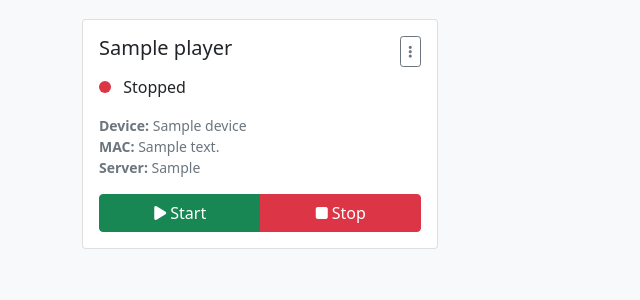
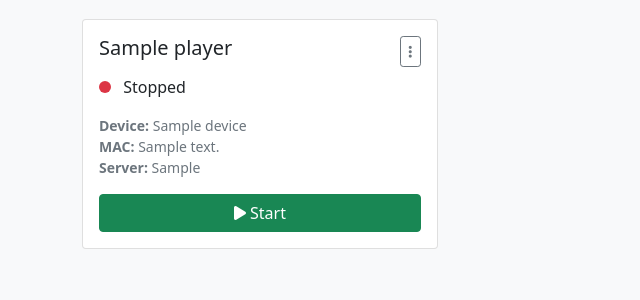
Before and after one commit to chrisuthe/squeezelite-docker, a Flask app: template app/templates/index.html in a window 1280 px wide. Shown: the part 187-487 px from the top of the page, without its empty margins (0-640 px from the left). Run offline with Flask 3, Linux system fonts and the light colour scheme; the template is opened without the code that fills it: most values are stand-ins (such as "Sample title", 1, 10 or a date in 2020); parts of the project's set-up code (start-up, migrations or seed data) failed here and were passed over; some libraries are stand-ins or nearby versions.

Commit message:
Clearer Buttons
Button for start/stop now only displays one or the other vs both all the time.

```diff
--- a/app/templates/index.html
+++ b/app/templates/index.html
@@ -105,11 +105,11 @@
                                         </small>
                                     </div>
 
-                                    <div class="btn-group w-100" role="group">
-                                        <button class="btn btn-success btn-action start-btn" data-player="{{ name }}" onclick="startPlayer('{{ name }}')">
+                                    <div class="d-grid">
+                                        <button class="btn btn-success btn-action start-btn {% if statuses.get(name) %}d-none{% endif %}" data-player="{{ name }}" onclick="startPlayer('{{ name }}')">
                                             <i class="fas fa-play me-1"></i>Start
                                         </button>
-                                        <button class="btn btn-danger btn-action stop-btn" data-player="{{ name }}" onclick="stopPlayer('{{ name }}')">
+                                        <button class="btn btn-danger btn-action stop-btn {% if not statuses.get(name) %}d-none{% endif %}" data-player="{{ name }}" onclick="stopPlayer('{{ name }}')">
                                             <i class="fas fa-stop me-1"></i>Stop
                                         </button>
                                     </div>
@@ -192,14 +192,22 @@
             for (const [playerName, isRunning] of Object.entries(statuses)) {
                 const statusIndicator = document.getElementById(`status-${playerName}`);
                 const statusText = document.getElementById(`status-text-${playerName}`);
+                const startBtn = document.querySelector(`[data-player="${playerName}"].start-btn`);
+                const stopBtn = document.querySelector(`[data-player="${playerName}"].stop-btn`);
 
                 if (statusIndicator && statusText) {
                     if (isRunning) {
                         statusIndicator.className = 'status-indicator status-running';
                         statusText.textContent = 'Running';
+                        // Hide start button, show stop button
+                        if (startBtn) startBtn.classList.add('d-none');
+                        if (stopBtn) stopBtn.classList.remove('d-none');
                     } else {
                         statusIndicator.className = 'status-indicator status-stopped';
                         statusText.textContent = 'Stopped';
+                        // Show start button, hide stop button
+                        if (startBtn) startBtn.classList.remove('d-none');
+                        if (stopBtn) stopBtn.classList.add('d-none');
                     }
                 }
             }
@@ -228,13 +236,23 @@
 
         function setButtonLoading(playerName, action, loading) {
             const button = document.querySelector(`[data-player="${playerName}"].${action}-btn`);
-            if (button) {
+            if (button && !button.classList.contains('d-none')) {
                 if (loading) {
                     button.disabled = true;
-                    button.innerHTML = '<i class="fas fa-spinner fa-spin me-1"></i>' + button.textContent.trim();
+                    const icon = button.querySelector('i');
+                    if (icon) {
+                        icon.className = 'fas fa-spinner fa-spin me-1';
+                    }
                 } else {
                     button.disabled = false;
-                    button.innerHTML = button.innerHTML.replace(/<i class="fas fa-spinner fa-spin me-1"><\/i>/, '');
+                    const icon = button.querySelector('i');
+                    if (icon) {
+                        if (action === 'start') {
+                            icon.className = 'fas fa-play me-1';
+                        } else {
+                            icon.className = 'fas fa-stop me-1';
+                        }
+                    }
                 }
             }
         }
```
Also changed, not shown: app/static/style.css (+12 -0 lines).
